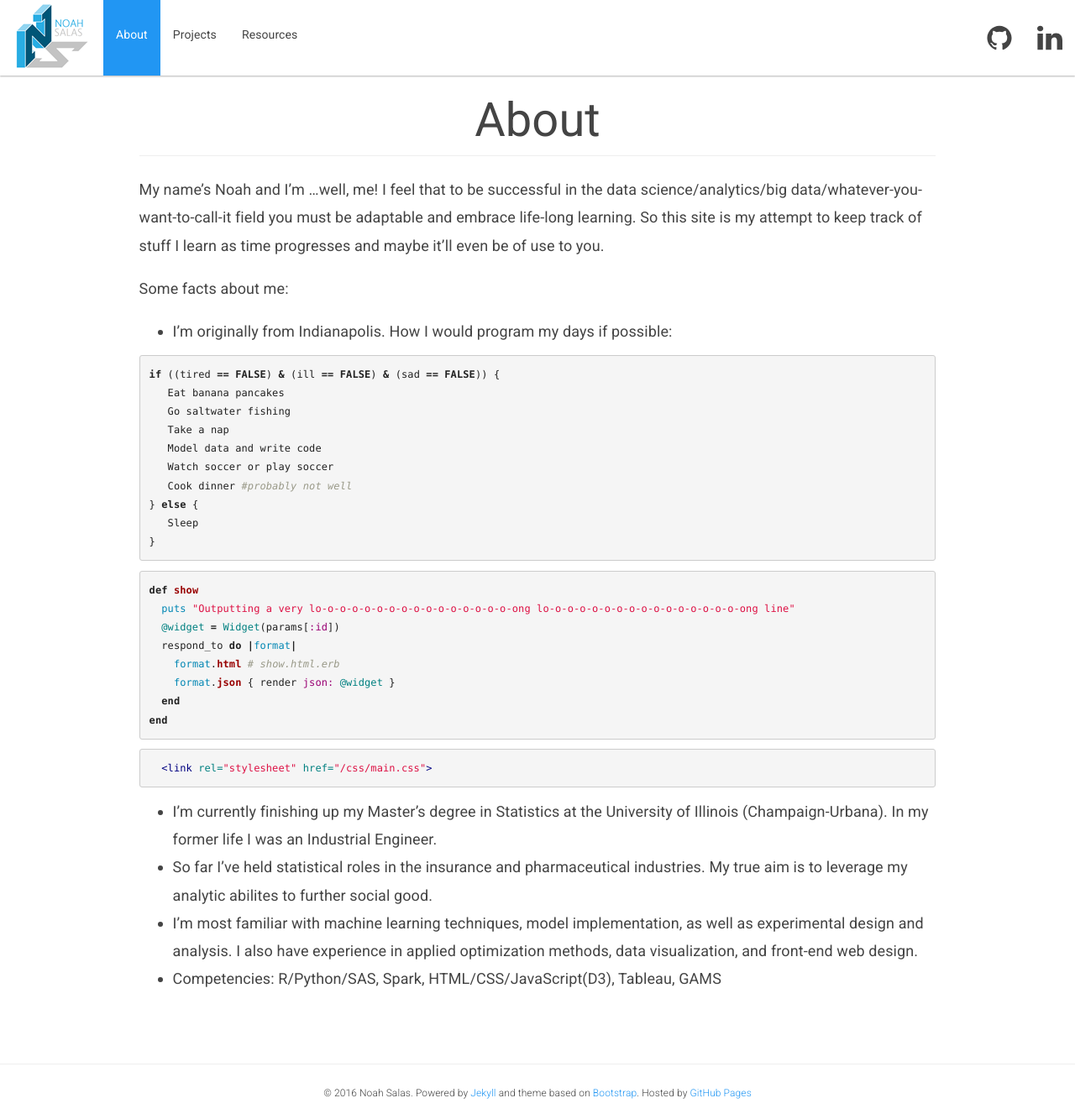
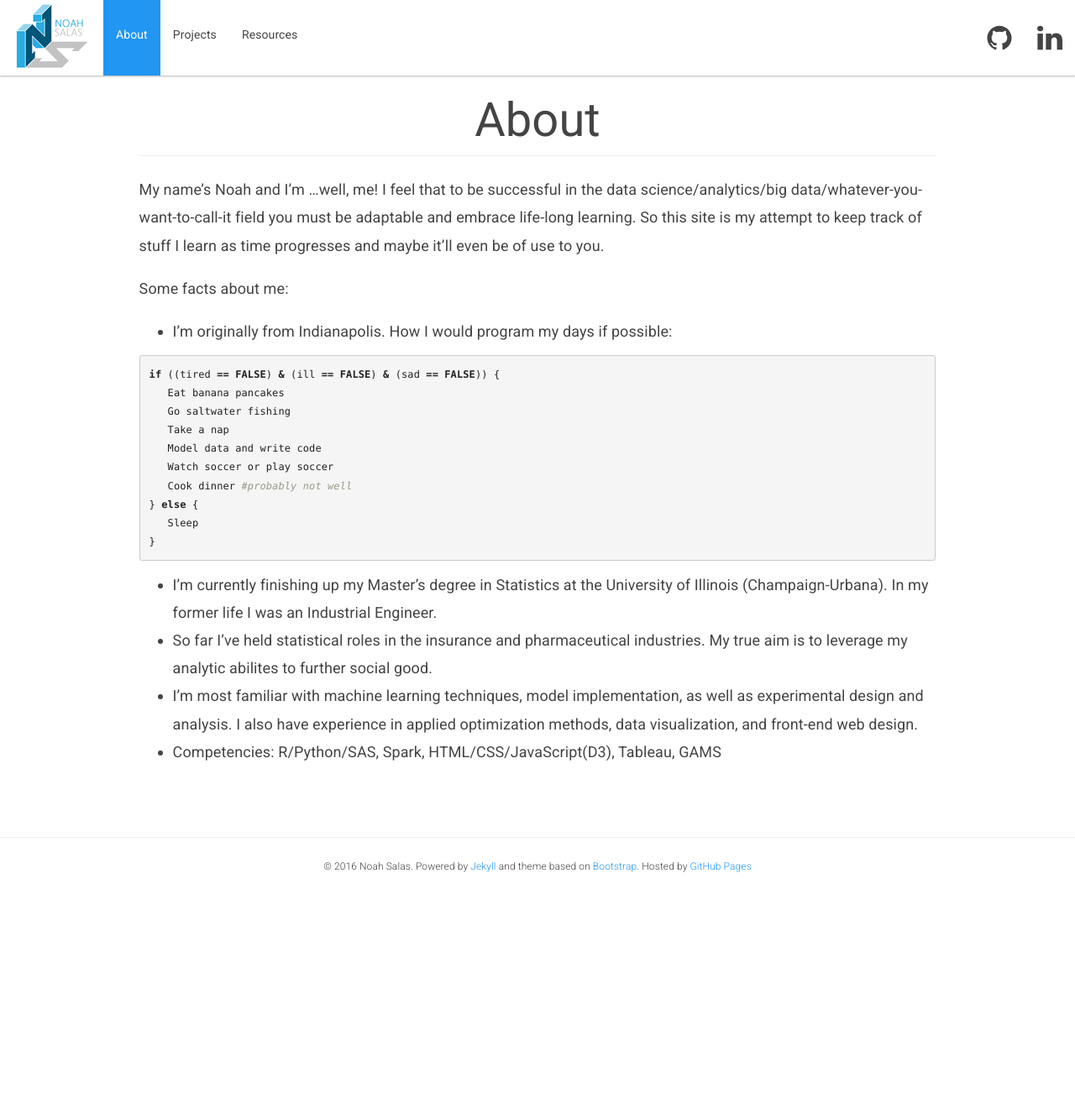
Before and after one commit to nsalas24/nsalas24.github.io, a Jekyll site: the page built from about.md, in a window 1280 px wide. Shown: the whole page at 84% size. Built offline with Jekyll 4.4.1, drawn with Linux system fonts in a browser that asks for light colours; nearby versions of some CDN libraries; after the commit the page ends 1063 px from its top, so only the background shows below that.

```diff
--- a/about.md
+++ b/about.md
@@ -24,22 +24,6 @@
    Sleep
 }
 {% endhighlight %}
-
-{% highlight ruby %}
-def show
-  puts "Outputting a very lo-o-o-o-o-o-o-o-o-o-o-o-o-o-o-o-ong lo-o-o-o-o-o-o-o-o-o-o-o-o-o-o-o-ong line"
-  @widget = Widget(params[:id])
-  respond_to do |format|
-    format.html # show.html.erb
-    format.json { render json: @widget }
-  end
-end
-{% endhighlight %}
-
-{% highlight html %}
-  <link rel="stylesheet" href="{{ "/css/main.css" | prepend: site.baseurl }}">
-{% endhighlight %}
-
 * I'm currently finishing up my Master's degree in Statistics at the University of Illinois (Champaign-Urbana). In my former life I was an Industrial Engineer.
 * So far I've held statistical roles in the insurance and pharmaceutical industries. My true aim is to leverage my analytic abilites to further social good.
 * I'm most familiar with machine learning techniques, model implementation, as well as experimental design and analysis. I also have experience in applied optimization methods, data visualization, and front-end web design.
```
